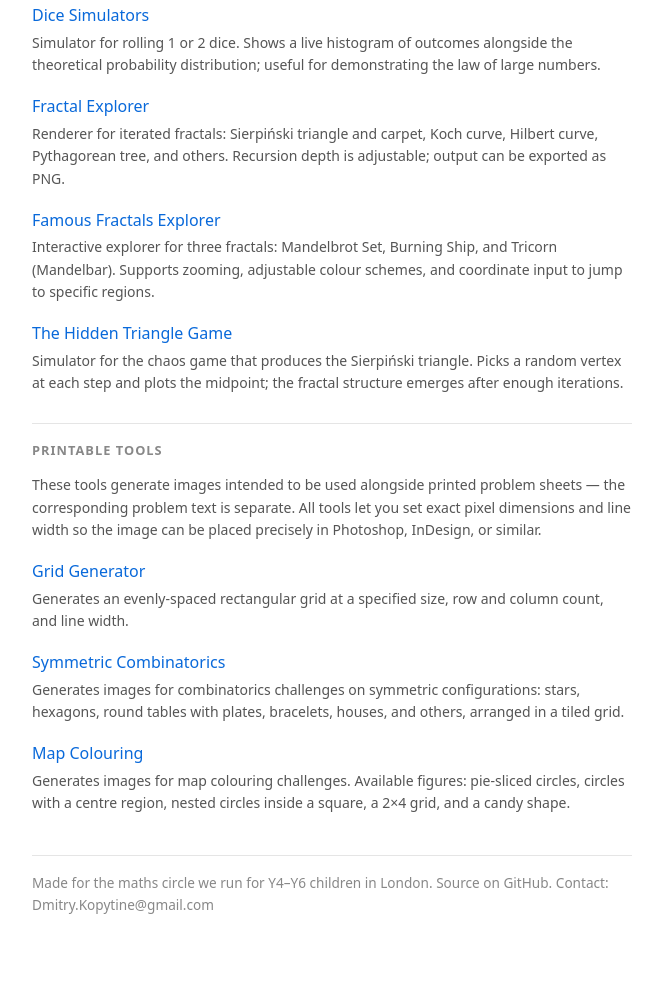
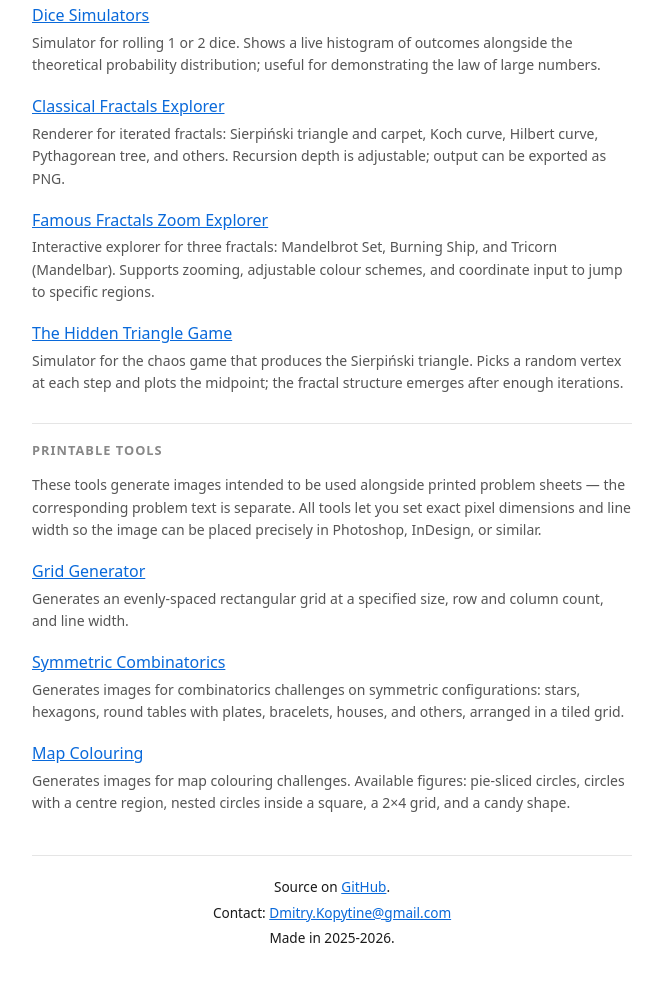
Before and after one commit to dmitrykopytine/maths-circle, a plain HTML site: page index.html in a window 1280 px wide. Shown: the part 190-1171 px from the top of the page, without its empty margins (308-970 px from the left). Before the commit the page ends 1137 px from the top, so only its background shows below. Drawn offline with Linux system fonts and the light colour scheme.

Commit message:
Better index.html

```diff
--- a/index.html
+++ b/index.html
@@ -12,10 +12,11 @@ h2 { font-size: 0.8rem; font-weight: 700; color: #888; text-transform: uppercase
 ul { list-style: none; padding: 0; }
 li { margin: 1.1rem 0; }
 li p { margin: 0.2rem 0 0; font-size: 0.875rem; color: #555; }
-a { color: #0969da; text-decoration: none; }
-a:hover { text-decoration: underline; }
-footer { margin-top: 2.5rem; padding-top: 1rem; border-top: 1px solid #e5e5e5; font-size: 0.85rem; color: #888; }
-footer a { color: #888; }
+a { color: #0969da; text-decoration: underline; }
+a:hover { color: #0550ae; }
+footer { margin-top: 2.5rem; padding-top: 1rem; border-top: 1px solid #e5e5e5; font-size: 0.85rem; color: #1a1a1a; text-align: center; }
+footer p { margin: 0.25rem 0; }
+footer a { color: #0969da; }
 </style>
 </head>
 <body>
@@ -30,11 +31,11 @@ footer a { color: #888; }
     <p>Simulator for rolling 1 or 2 dice. Shows a live histogram of outcomes alongside the theoretical probability distribution; useful for demonstrating the law of large numbers.</p>
   </li>
   <li>
-    <a href="fractal-explorer.html">Fractal Explorer</a>
+    <a href="fractal-explorer.html">Classical Fractals Explorer</a>
     <p>Renderer for iterated fractals: Sierpiński triangle and carpet, Koch curve, Hilbert curve, Pythagorean tree, and others. Recursion depth is adjustable; output can be exported as PNG.</p>
   </li>
   <li>
-    <a href="fractal-zoom.html">Famous Fractals Explorer</a>
+    <a href="fractal-zoom.html">Famous Fractals Zoom Explorer</a>
     <p>Interactive explorer for three fractals: Mandelbrot Set, Burning Ship, and Tricorn (Mandelbar). Supports zooming, adjustable colour schemes, and coordinate input to jump to specific regions.</p>
   </li>
   <li>
@@ -61,9 +62,9 @@ footer a { color: #888; }
 </ul>
 
 <footer>
-  Made for the maths circle we run for Y4–Y6 children in London.
-  Source on <a href="https://github.com/dmitrykopytine/maths-circle">GitHub</a>.
-  Contact: <a href="mailto:Dmitry.Kopytine@gmail.com">Dmitry.Kopytine@gmail.com</a>
+  <p>Source on <a href="https://github.com/dmitrykopytine/maths-circle">GitHub</a>.</p>
+  <p>Contact: <a href="mailto:Dmitry.Kopytine@gmail.com">Dmitry.Kopytine@gmail.com</a></p>
+  <p>Made in 2025-2026.</p>
 </footer>
 
 </body>
```
